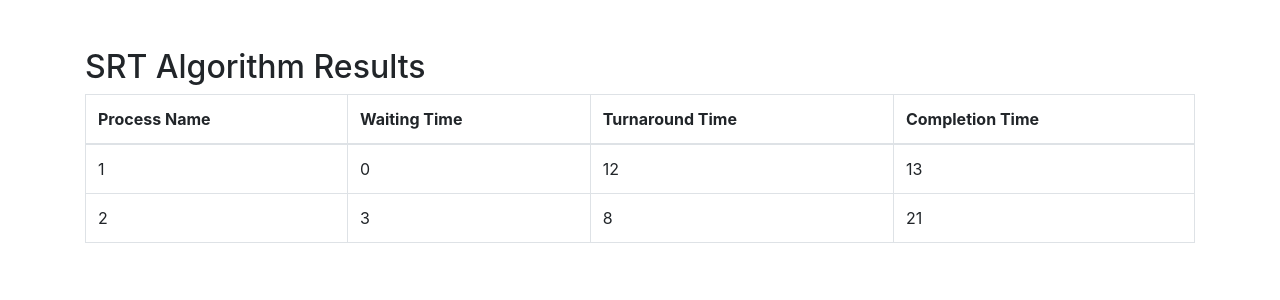
After one commit to Erfan-aminian/Algorithm-sys, a Django app: page /srt/ in a window 1280 px wide. The commit adds this page. Shown: the top 300 px of the page. Run offline with Django 4.2, Linux system fonts and the light colour scheme; data comes from the database, SQL or seed files in the repository; both versions use the stored data as it was after the commit.

Commit message:
add srt algorithms

```diff
--- a/algo/home/algorithm.py
+++ b/algo/home/algorithm.py
@@ -66,3 +66,66 @@ class SJFAlgorithm:
         :return: List of scheduled processes with waiting and turnaround times.
         """
         return self.scheduled_processes
+
+
+class SRTAlgorithm:
+    def __init__(self, processes):
+        """
+        :param processes: لیستی از دیکشنری‌ها شامل اطلاعات هر فرآیند
+                         [{'process_name': 'P1', 'arrival_time': 0, 'burst_time': 5},
+                          {'process_name': 'P2', 'arrival_time': 1, 'burst_time': 3}, ...]
+        """
+        self.processes = sorted(processes, key=lambda x: x['arrival_time'])
+        self.result = []
+
+    def execute(self):
+        """
+        اجرای الگوریتم SRT
+        :return: لیستی از دیکشنری‌ها شامل زمان‌های اجرا، انتظار و تکمیل برای هر فرآیند
+        """
+        processes = self.processes
+        n = len(processes)
+        remaining_time = [p['burst_time'] for p in processes]
+        complete = 0
+        time = 0
+        waiting_time = [0] * n
+        turnaround_time = [0] * n
+        completed = [False] * n
+
+        while complete < n:
+            # پیدا کردن فرآیند با کمترین زمان باقی‌مانده
+            idx = -1
+            min_remaining_time = float('inf')
+
+            for i in range(n):
+                if (not completed[i]) and (processes[i]['arrival_time'] <= time) and (
+                        remaining_time[i] < min_remaining_time):
+                    min_remaining_time = remaining_time[i]
+                    idx = i
+
+            if idx == -1:
+                time += 1  # هیچ فرآیندی آماده نیست، بنابراین زمان را افزایش می‌دهیم
+                continue
+
+            # کاهش زمان باقی‌مانده فرآیند انتخاب شده
+            remaining_time[idx] -= 1
+
+            if remaining_time[idx] == 0:  # اگر فرآیند تمام شد
+                completed[idx] = True
+                complete += 1
+                finish_time = time + 1
+                waiting_time[idx] = finish_time - processes[idx]['arrival_time'] - processes[idx]['burst_time']
+                turnaround_time[idx] = finish_time - processes[idx]['arrival_time']
+
+            time += 1
+
+        # محاسبه زمان‌های تکمیل و انتظار برای هر فرآیند
+        for i in range(n):
+            self.result.append({
+                'process_name': processes[i]['process_name'],
+                'waiting_time': waiting_time[i],
+                'turnaround_time': turnaround_time[i],
+                'completion_time': waiting_time[i] + turnaround_time[i] + processes[i]['arrival_time']
+            })
+
+        return self.result
--- a/algo/home/forms.py
+++ b/algo/home/forms.py
@@ -17,7 +17,7 @@ class FirstForm(forms.Form):
 class DynamicForm(forms.ModelForm):
         class Meta:
             model = DynamicProcessModel
-            fields = ('process_name', 'arrival_time', 'burst_time')
+            fields = ('process_name', 'arrival_time', 'burst_time', 'priority')
 
 
 def create_dynamic_process_formset(field_count=0):
--- /dev/null
+++ b/algo/home/templates/home/srt.html
@@ -0,0 +1,35 @@
+<!DOCTYPE html>
+<html lang="en">
+<head>
+    <meta charset="UTF-8">
+    <meta name="viewport" content="width=device-width, initial-scale=1.0">
+    <title>SRT Algorithm Results</title>
+    <!-- فرض بر این است که شما از استایل‌های Bootstrap استفاده می‌کنید -->
+    <link href="https://cdn.jsdelivr.net/npm/bootstrap@4.5.2/dist/css/bootstrap.min.css" rel="stylesheet">
+</head>
+<body>
+    <div class="container mt-5">
+        <h2>SRT Algorithm Results</h2>
+        <table class="table table-bordered">
+            <thead>
+                <tr>
+                    <th>Process Name</th>
+                    <th>Waiting Time</th>
+                    <th>Turnaround Time</th>
+                    <th>Completion Time</th>
+                </tr>
+            </thead>
+            <tbody>
+                {% for item in result %}
+                <tr>
+                    <td>{{ item.process_name }}</td>
+                    <td>{{ item.waiting_time }}</td>
+                    <td>{{ item.turnaround_time }}</td>
+                    <td>{{ item.completion_time }}</td>
+                </tr>
+                {% endfor %}
+            </tbody>
+        </table>
+    </div>
+</body>
+</html>
--- a/algo/home/urls.py
+++ b/algo/home/urls.py
@@ -8,6 +8,7 @@ urlpatterns = [
     path('fcfs/', views.Fcfsview.as_view(), name='fcfs'),
     #path('roundrobin/', views.RoundRobinView.as_view(), name='rr'),
     path('sjf/', views.SjfView.as_view(), name='sjf'),
+    path('srt/', views.SrtView.as_view(), name='srt'),
 
 
 ]
--- a/algo/home/views.py
+++ b/algo/home/views.py
@@ -4,7 +4,7 @@ from django.http import JsonResponse
 from .forms import AlgorithmForm,FirstForm,create_dynamic_process_formset,DynamicForm
 from .models import AlgorithmModel, DynamicProcessModel
 from django.contrib import messages
-from .algorithm import SJFAlgorithm
+from .algorithm import SJFAlgorithm, SRTAlgorithm
 
 from django.http import HttpResponse
 # Create your views here.
@@ -153,3 +153,30 @@ class SjfView(View):
 
         # بازگشت نتایج به صورت JSON
         return render(request, 'home/sjf.html', {'results': results})
+
+class SrtView(View):
+    def get(self, request, *args, **kwargs):
+        processes = []
+        dynamic_processes = DynamicProcessModel.objects.all()  # دریافت تمام رکوردها
+
+        # چاپ رکوردهای دریافت شده از پایگاه داده
+        print("Dynamic Processes from DB:", dynamic_processes)
+
+        for process in dynamic_processes:
+            processes.append({
+                'process_name': process.process_name,
+                'arrival_time': process.arrival_time,
+                'burst_time': process.burst_time
+            })
+
+        # چاپ داده‌ها که به الگوریتم ارسال می‌شوند
+        print("Processes sent to SRT algorithm:", processes)
+
+        # اجرای الگوریتم SRT
+        srt_algo = SRTAlgorithm(processes)
+        result = srt_algo.execute()
+
+        # چاپ نتایج
+        print("SRT Algorithm Result:", result)
+
+        return render(request, 'home/srt.html', {'result': result})
```
Also changed, not shown: algo/home/templates/home/home.html (+4 -3 lines), algo/db.sqlite3.
